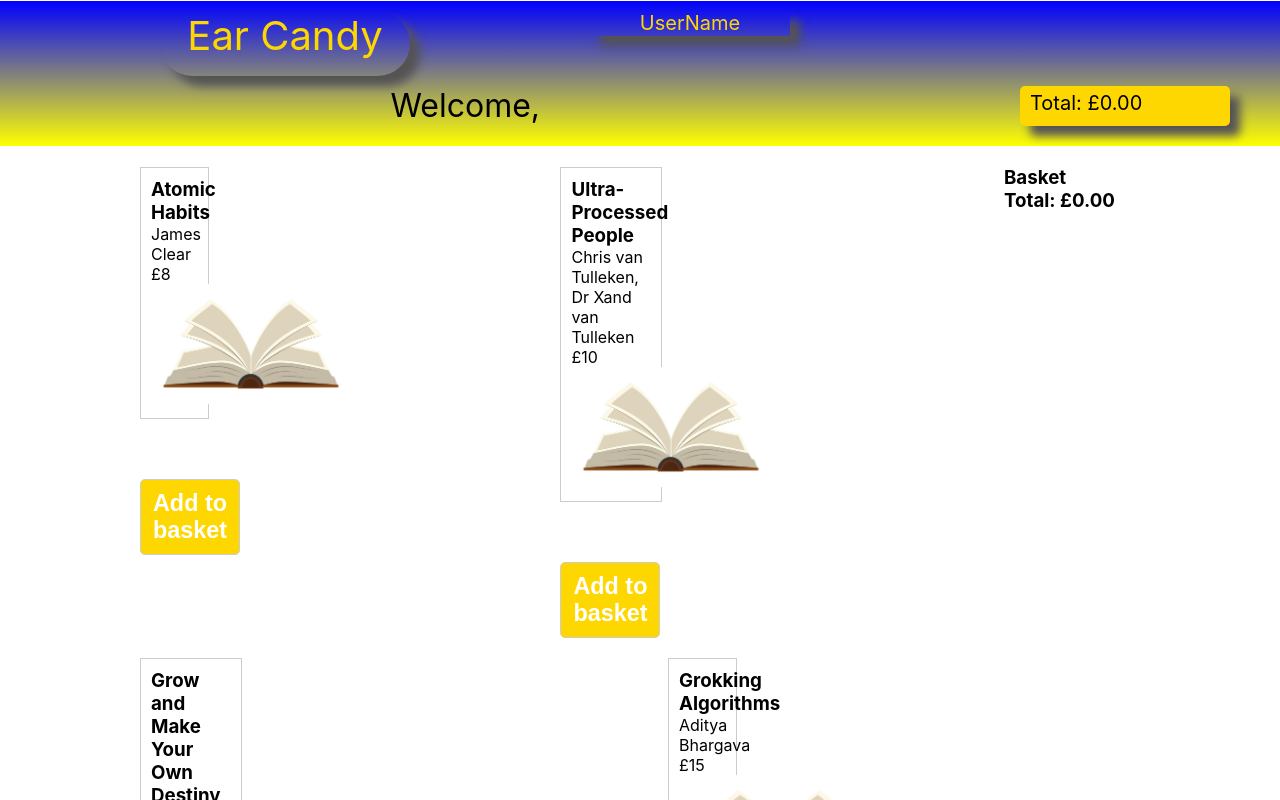
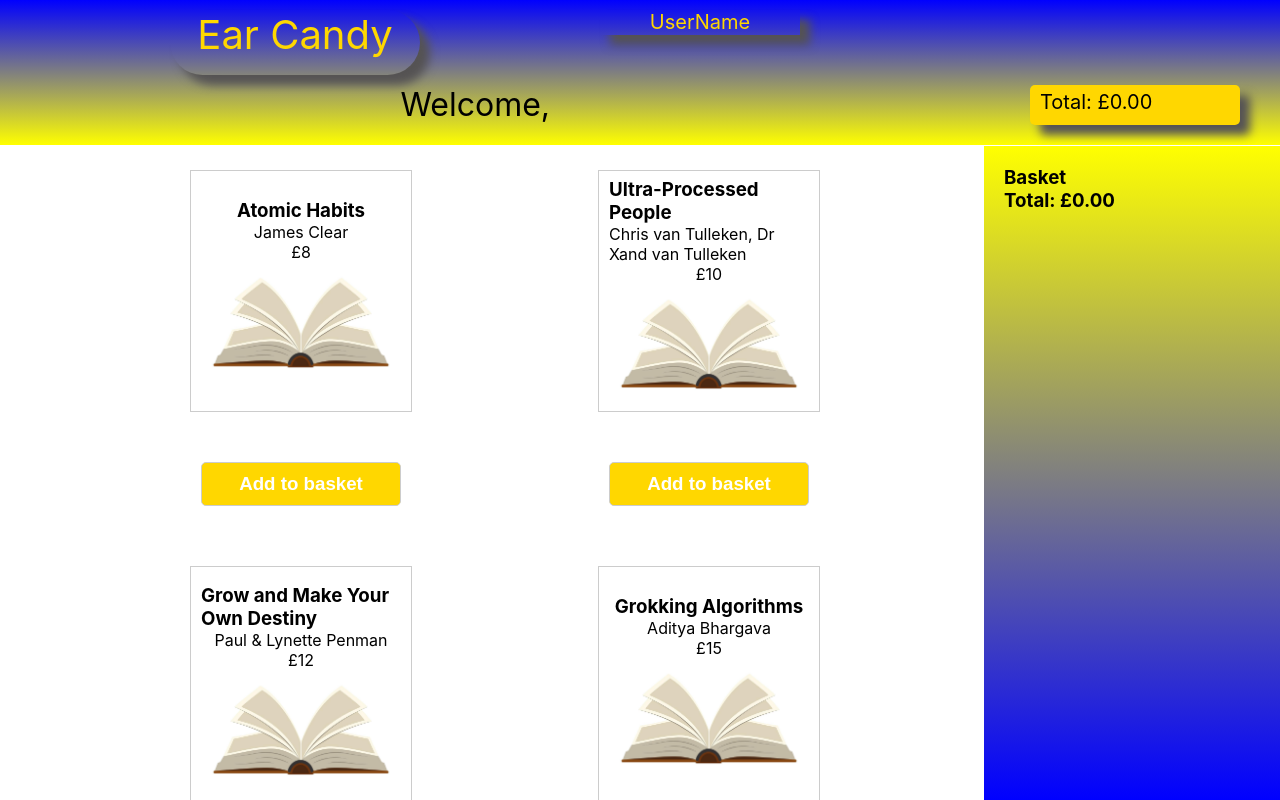
Before and after one commit to Silfr-Coder/E-Commerce-2, a React (Create React App) app in the folder e-commerce-app/: page / in a window 1280 px wide. Shown: the top 800 px of the page. Built offline with nearby package versions, Linux system fonts and the light colour scheme.

Commit message:
Update CSS to fix header and footer

```diff
--- a/e-commerce-app/src/App.css
+++ b/e-commerce-app/src/App.css
@@ -10,6 +10,7 @@
 }
 
 .main-page-content {
+  margin-top: 100px;
   display: flex;
   justify-content: space-between;
   align-items: flex-start;
@@ -20,16 +21,18 @@
 
 /* header items to be rendered */
 .header-container {
+  position: fixed;
+  top: 0;
+  left: 0;
+  width: 100%;
   display: grid;
   grid-template-columns: repeat(3, 100px);
   grid-template-rows: max-content;
   gap: 10px;
-  width: 100%;
   justify-content: space-around;
-  margin: 1px;
   padding: 10px;
-  /* background-color: #028ff0; */
   background-image: linear-gradient(blue, yellow);
+  z-index: 100;
 }
 
 .header-logo-box {
@@ -110,40 +113,49 @@
   flex-wrap: wrap;
   justify-content: space-between;
   gap: 10px;
-  width: 75%;
+  width: calc(75% - 20px);
+}
+.audiobook-wrapper {
+  display: flex;
+  flex-direction: column;
+  align-items: center;
 }
 .audiobook-container {
-  width: calc(30.33% - 20px);
-  margin-bottom: 50px;
+  width: 200px;
+  height: 220px;
+  margin: 50px;
   padding: 10px;
   border: 1px solid #ccc;
+  display: flex;
+  flex-direction: column;
+  justify-content: center;
+  align-items: center;
 }
+
 .audiobook-container:hover {
   box-shadow: 10px 10px 10px #555353;
   cursor: pointer;
 }
 
-/* basket elements to be rendered */
+.add-audiobook-button {
+  width: 200px;
+  padding: 10px;
+  border: 1px solid #ccc;
+  background-color: #ffd700;
+  color: white;
+  font-size: 16px;
+  text-align: center;
+  border-radius: 5px;
+}
+
 .basket-container {
-  position: absolute;
+  position: fixed;
   top: 146px;
   right: 0;
   bottom: 0;
   width: 20%;
   padding: 20px;
-}
-
-.add-audiobook-button {
-  width: 100px;
-  padding: 10px;
-  margin: 10px 0;
-  border: 1px solid #ccc;
-  background-color: #ffd700;
-  color: white;
-  font-size: 20px;
-  text-align: center;
-  border-radius: 5px;
-  bottom: 0;
+  background-image: linear-gradient(yellow, blue);
 }
 
 /* footer items to be rendered */
--- a/e-commerce-app/src/App.js
+++ b/e-commerce-app/src/App.js
@@ -66,7 +66,7 @@
             <div className="books-container">
               {/* map through the audiobook list and display each audiobook */}
               {audioBookList.map((audioBook, index) => (
-                <div>
+                <div className="audiobook-wrapper">
                   <div
                     key={index}
                     className="audiobook-container"
```
